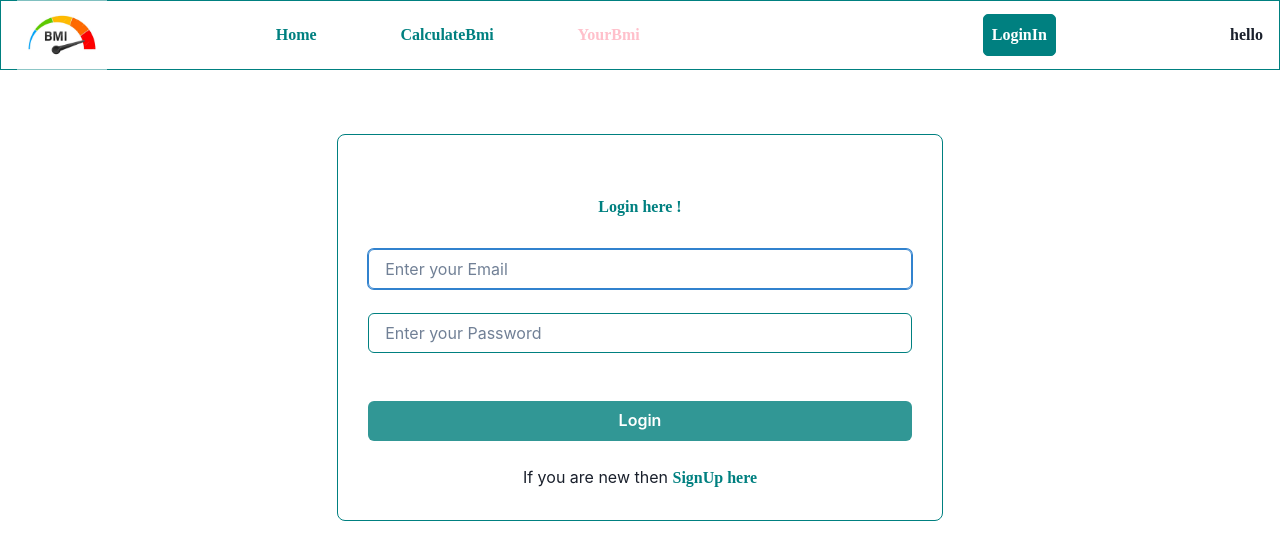
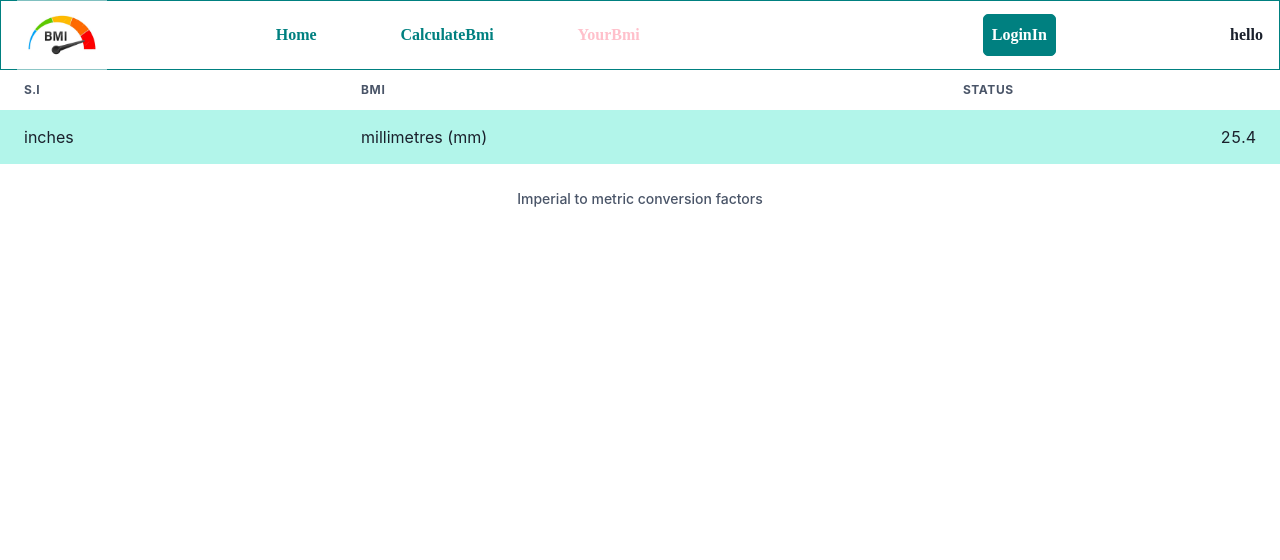
Before and after one commit to GaneshGourav/bmi-calculator, a React (Create React App) app in the folder Frontend/: page /bmi-history in a window 1280 px wide. Shown: the top 560 px of the page. Built offline with nearby package versions, Linux system fonts and the light colour scheme; no server answers.

Commit message:
table added in history page

```diff
--- a/Frontend/src/Pages/bmiHistory.jsx
+++ b/Frontend/src/Pages/bmiHistory.jsx
@@ -1,12 +1,63 @@
-export const BmiHostory = () =>{
-    return <>
-    <table>
-        <thead>
-            <th>Name</th>
-            <th>BMI</th>
-            <th>Status</th>
-        </thead>
-    </table>
+import { useEffect, useState } from "react";
+import { useDispatch } from "react-redux";
+import { getData } from "../redux/Authentication/action";
+import {
+  GET_DATA_ERROR,
+  GET_DATA_SUCCESS,
+} from "../redux/Authentication/actionTypes";
+import {
+    Table,
+    Thead,
+    Tbody,
+    Tfoot,
+    Tr,
+    Th,
+    Td,
+    TableCaption,
+    TableContainer,
+  } from '@chakra-ui/react'
 
+export const BmiHostory = () => {
+  const [data, setData] = useState([]);
+
+  const dispatch = useDispatch();
+  useEffect(() => {
+    dispatch(getData())
+      .then((res) => {
+        dispatch({ type: GET_DATA_SUCCESS, data: res.data });
+        console.log(res.data);
+        setData(res.data);
+      })
+      .catch((err) => {
+        dispatch({ type: GET_DATA_ERROR });
+        console.log(err);
+      });
+  }, []);
+  console.log(data);
+
+  return (
+    <>
+     <TableContainer>
+  <Table variant='striped' colorScheme='teal'>
+    <TableCaption>Imperial to metric conversion factors</TableCaption>
+    <Thead>
+      <Tr>
+        <Th>S.I</Th>
+        <Th>BMI</Th>
+        <Th>Status</Th>
+      </Tr>
+    </Thead>
+    <Tbody>
+      <Tr>
+        <Td>inches</Td>
+        <Td>millimetres (mm)</Td>
+        <Td isNumeric>25.4</Td>
+      </Tr>
+
+    </Tbody>
+
+  </Table>
+</TableContainer>
     </>
-}
+  );
+};
--- a/Frontend/src/components/MainRouter.jsx
+++ b/Frontend/src/components/MainRouter.jsx
@@ -2,6 +2,7 @@ import { Routes, Route } from "react-router-dom";
 import { Signup } from "../Pages/signup";
 import { Login } from "../Pages/login";
 import { BmiCalculate } from "../Pages/bmicalculate";
+import { BmiHostory } from "../Pages/bmiHistory";
 export const MainRoutes = () => {
   return (
     <>
@@ -9,7 +10,7 @@ export const MainRoutes = () => {
         <Route path="/bmi-calculation" element={<BmiCalculate/>} />
         <Route path="/account-signin" element={<Signup />} />
         <Route path="/account-login" element={<Login />} />
-        <Route path="/bmi-history" element={<Login />} />
+        <Route path="/bmi-history" element={<BmiHostory />} />
 
       </Routes>
     </>
```
